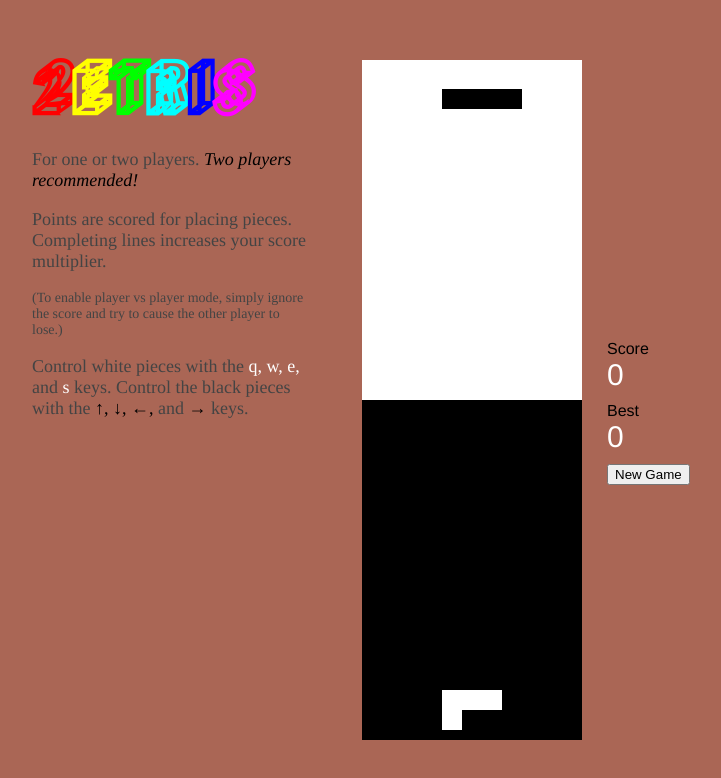
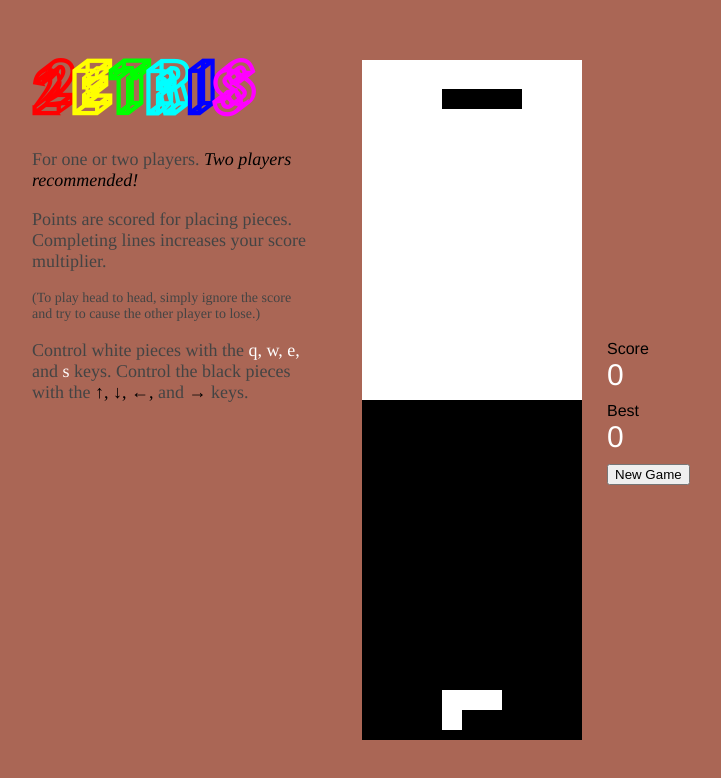
Before and after one commit to samclearman/2etris-old, a plain HTML site: page index.html in a window 1280 px wide. Shown: the whole page, without its empty margins (168-889 px from the left). Drawn offline with Linux system fonts and the light colour scheme.

Commit message:
clarify instructions

```diff
--- a/index.html
+++ b/index.html
@@ -105,7 +105,7 @@
        <h1><span id="l1">2</span><span id="l2">e</span><span id="l3">t</span><span id="l4">r</span><span id="l5">i</span><span id="l6">s</span></h1>
         <p>For one or two players.  <em>Two players recommended!</em></p>
          <p>Points are scored for placing pieces.  Completing lines increases your score multiplier.</p>
-        <p class="silly">(To enable player vs player mode, simply ignore the score and try to cause the other player to lose.)</p>
+        <p class="silly">(To play head to head, simply ignore the score and try to cause the other player to lose.)</p>
         <p>Control white pieces with the <span class="white">q,</span> <span class="white">w,</span> <span class="white">e,</span> and <span class="white">s</span> keys.  Control the black pieces with the <span class="black">&uarr;,</span> <span class="black">&darr;,</span> <span class="black">&larr;,</span> and <span class="black">&rarr;</span> keys.</p>
     </div>
 
```
